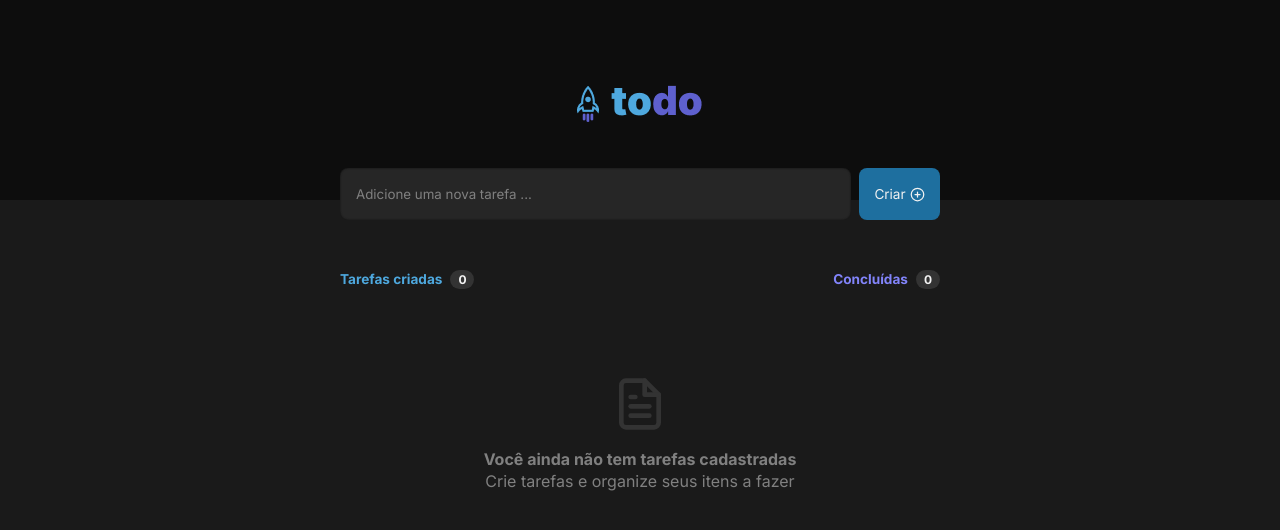
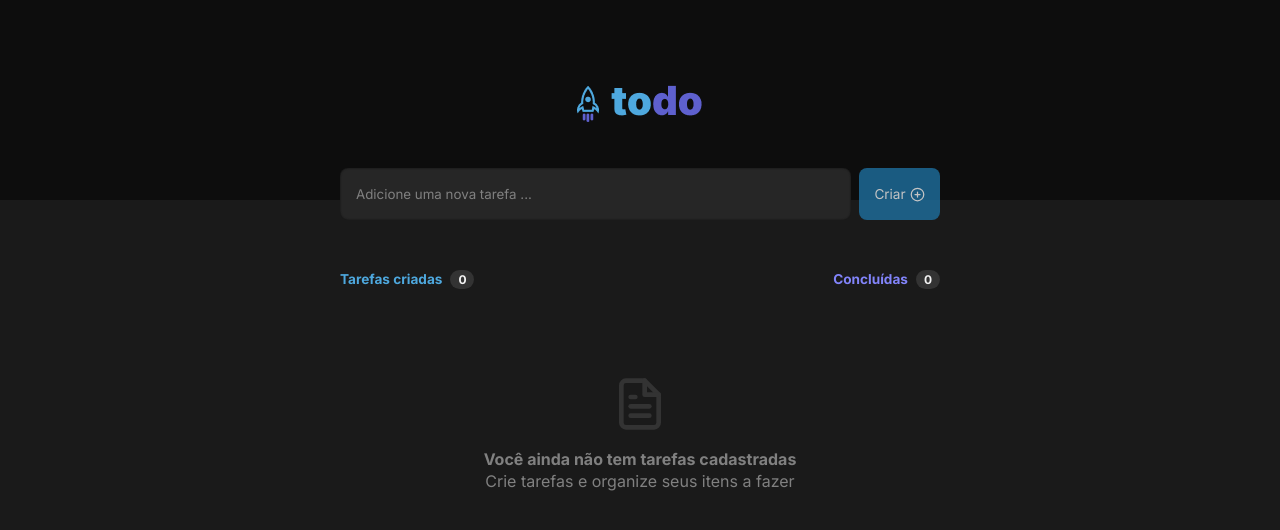
Before and after one commit to rogerrm95/to-do-2.0, a React (Vite) app: page / in a window 1280 px wide. Shown: the top 530 px of the page. Built offline with nearby package versions, Linux system fonts and the light colour scheme.

Commit message:
update: refactoring - App file

```diff
--- a/src/App.module.css
+++ b/src/App.module.css
@@ -68,11 +68,16 @@
     border-radius: 8px;
     font-size: 0.85rem;
 
-    transition: background 0.3s;
+    transition: background-color 0.3s;
 }
 
-.newTask button:hover {
+.newTask button:not(:disabled):hover {
     background: var(--blue);
+}
+
+.newTask button:disabled {
+    opacity: 0.8;
+    cursor: not-allowed;
 }
 
 .newTask button svg {
--- a/src/App.tsx
+++ b/src/App.tsx
@@ -1,4 +1,4 @@
-import { useEffect, useState } from 'react'
+import { FormEvent, useEffect, useState } from 'react'
 // Icones //
 import { FiCheck, FiPlusCircle, FiTrash } from 'react-icons/fi'
 // Componentes //
@@ -44,7 +44,9 @@ export function App() {
   }, [])
 
   // Adiciona uma nova tarefa //
-  function handleAddNewTask() {
+  function handleAddNewTask(e: FormEvent) {
+    e.preventDefault()
+
     if (task.trim().length === 0) {
       setTask('')
       return
@@ -100,8 +102,8 @@ export function App() {
     return sortedList
   }
 
-  // Há tarefas cadastradas ? //
   const hasTasks = tasks.length === 0
+  const hasTextInInput = task.length === 0
 
   return (
     <div className={styles.App}>
@@ -109,17 +111,18 @@ export function App() {
 
       <main>
 
-        <form className={styles.newTask}>
+        <form className={styles.newTask} onSubmit={handleAddNewTask}>
+
           <input
             type="text"
             placeholder='Adicione uma nova tarefa ...'
             value={task}
             onChange={(e) => setTask(e.target.value)} />
-          <button onClick={handleAddNewTask} type='button'>
+
+          <button type='button' disabled={hasTextInInput}>
             Criar <FiPlusCircle size={15} color="#F2F2F2" />
           </button>
         </form>
-
 
         <div className={styles.tasks}>
 
```
